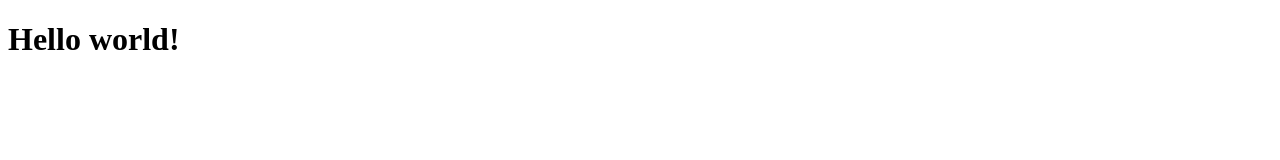
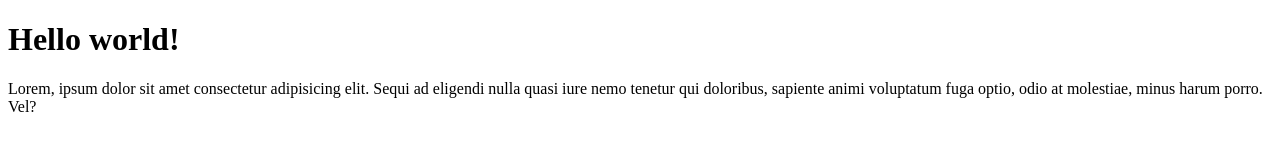
Before and after one commit to aljaffarsyah10/git-test, a plain HTML site: page index.html in a window 1280 px wide. Drawn offline with Linux system fonts and the light colour scheme.

Commit message:
menambahkan paragraf

```diff
--- a/index.html
+++ b/index.html
@@ -7,6 +7,11 @@
     <title>Coba git remote</title>
   </head>
   <body>
-    <h1>Hello world!    </h1>
+    <h1>Hello world!</h1>
+    <p>
+      Lorem, ipsum dolor sit amet consectetur adipisicing elit. Sequi ad
+      eligendi nulla quasi iure nemo tenetur qui doloribus, sapiente animi
+      voluptatum fuga optio, odio at molestiae, minus harum porro. Vel?
+    </p>
   </body>
 </html>
```
